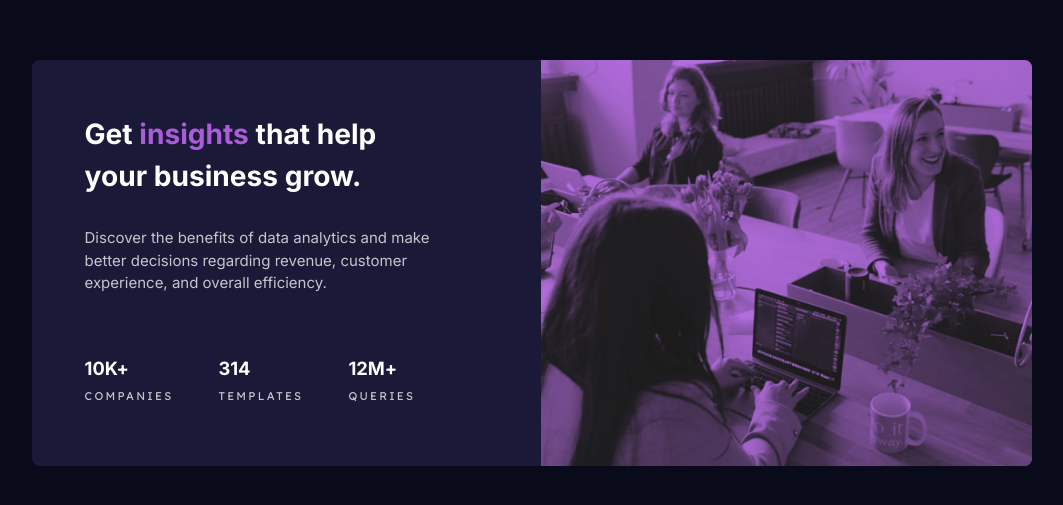
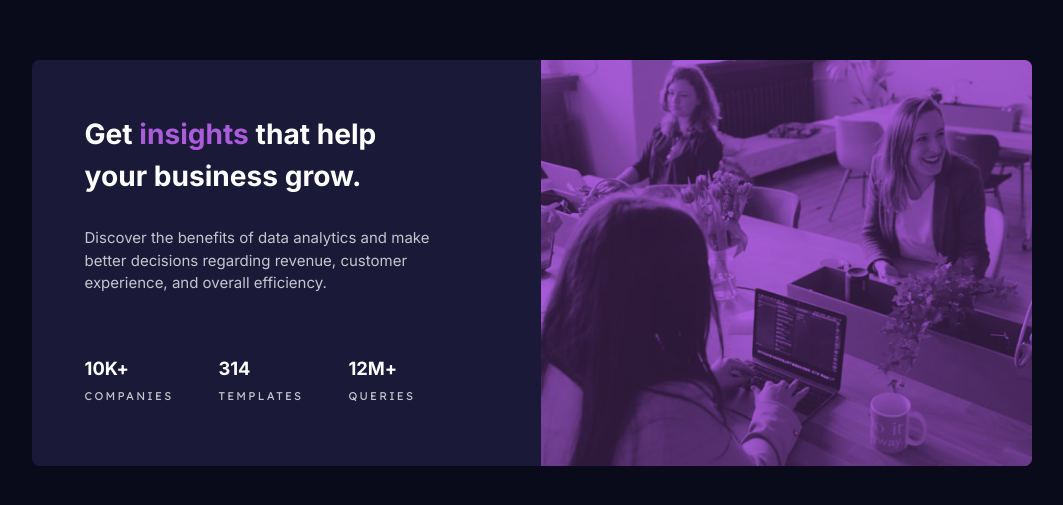
Before and after one commit to MahdiSohaily/stats-preview-card-component, a website built with Vite: page index.html in a window 1280 px wide. Shown: the part 137-642 px from the top of the page, without its empty margins (108-1171 px from the left). Built offline with nearby package versions, Linux system fonts and the light colour scheme.

Commit message:
mix-blend-mode opacity problem solved

```diff
--- a/index.html
+++ b/index.html
@@ -51,7 +51,6 @@
           <source media="(min-width: 40em)" srcset="./public/images/image-header-desktop.jpg">
           <img src="./public/images/image-header-mobile.jpg" alt="card info image">
         </picture>
-        <div class="overlay"></div>
       </div>
     </div>
   </main>
--- a/public/css/style.css
+++ b/public/css/style.css
@@ -205,11 +205,5 @@ footer {
 }
 .profile img {
   mix-blend-mode: multiply;
+  opacity: 75%;
 }
-
-.overlay {
-  position: absolute;
-  inset: 0;
-  background-color: white;
-  opacity: 0.1;
-}
```
